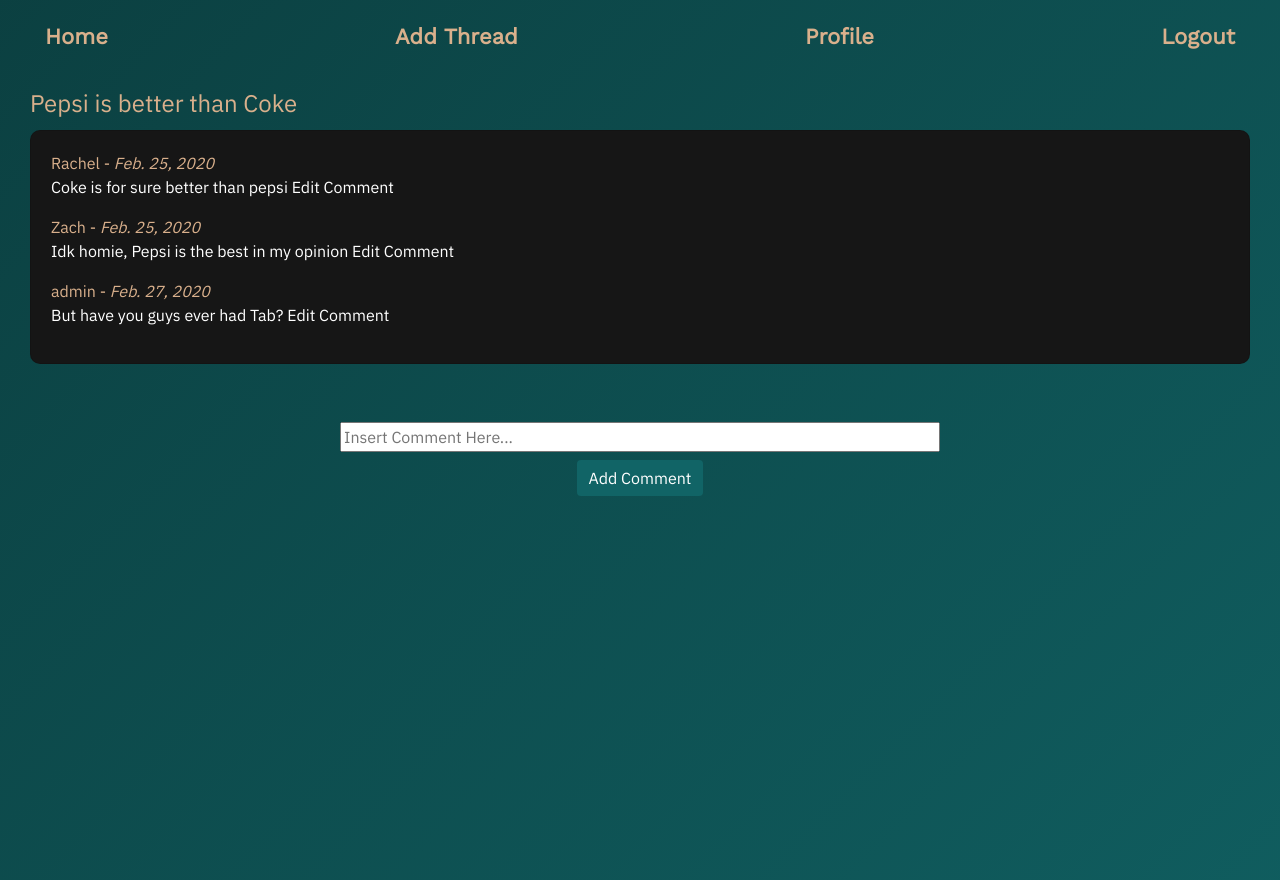
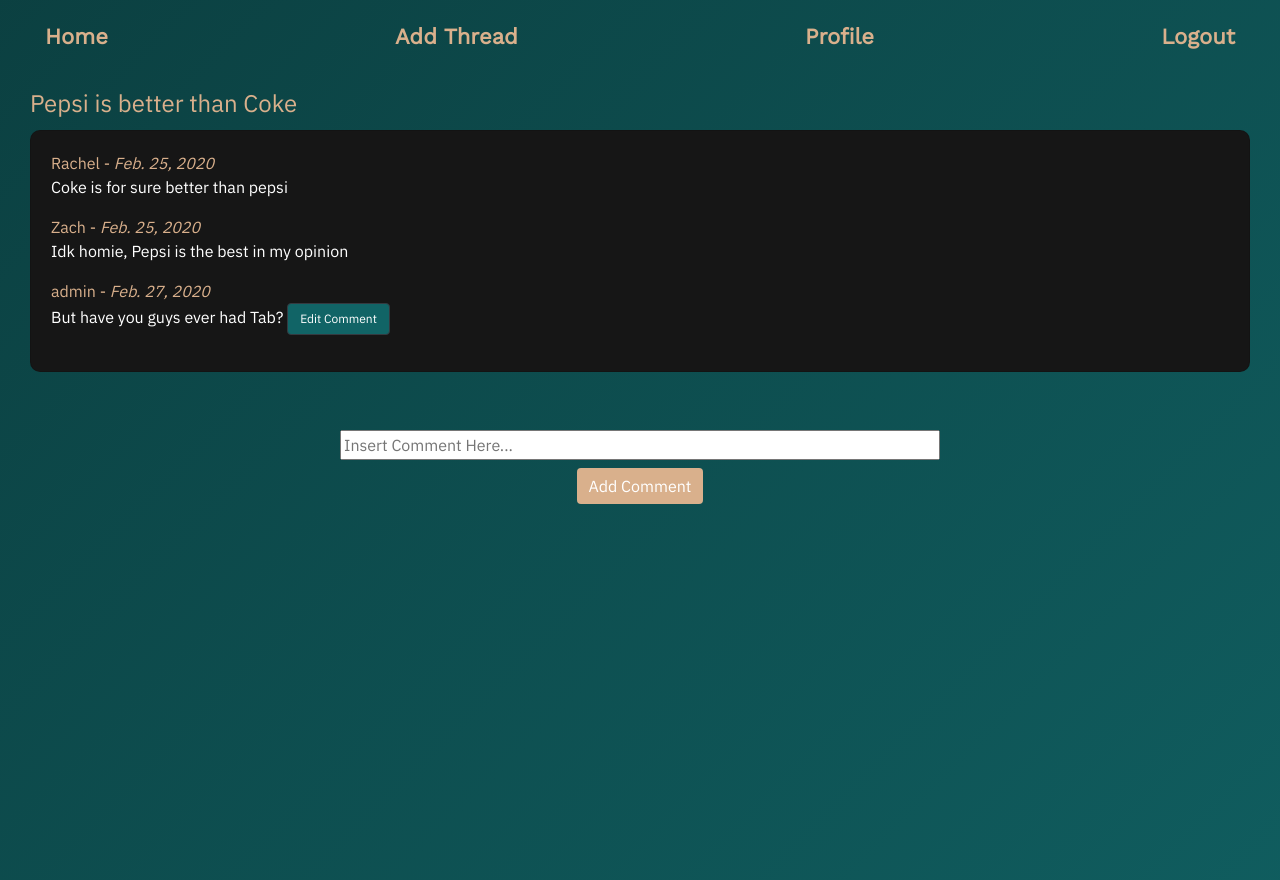
Before and after one commit to TheLukeRussell/8-1-django-chat-app, a Django app: page /4/ in a window 1280 px wide. Run offline with Django 3.2, Linux system fonts and the light colour scheme; a user stored in the database is signed in; data comes from the database, SQL or seed files in the repository; both versions use the stored data as it was after the commit; some libraries are stand-ins or nearby versions.

Commit message:
filtered edit comment button so only user comments  can be edited

```diff
--- a/chat/templates/chat/detail.html
+++ b/chat/templates/chat/detail.html
@@ -11,7 +11,9 @@
             {% for comment in object.comment_set.all %}
             <div class="comment">
                 <div class="date">{{comment.name}} - <i>{{comment.created_date}}</i></div>
-                <p>{{comment.comment}} <a href="{% url 'chat:edit_comment' comment.id %}">Edit Comment</a></p></div>
+                <p>{{comment.comment}} {% if comment.name == request.user %}
+                    <a id="edit-comment" class="btn btn-dark" href="{% url 'chat:edit_comment' comment.id %}">Edit Comment</a>
+                    {% endif %}</p></div>
             {% empty %}
             <p>No comments here yet :(</p>
             {% endfor %}
@@ -24,7 +26,7 @@
         {{ form|crispy }}
         <input class="comment" placeholder="Insert Comment Here..." name="comment" type="text">
         <br>
-        <button class=" mt-2 btn btn-primary">Add Comment</button>
+        <button class=" mt-2 btn btn-success">Add Comment</button>
     </form>
 </div>
 
--- a/chat/views.py
+++ b/chat/views.py
@@ -70,9 +70,12 @@
         form.instance.chat_id = self.kwargs['pk']
         return super().form_valid(form)
 
-class CommentUpdateView(generic.UpdateView):
+class CommentUpdateView(LoginRequiredMixin, UserPassesTestMixin, generic.UpdateView):
     model = Comment
     form_class = CommentUpdateForm
     template_name = 'chat/edit.html'
     def get_success_url(self):
         return reverse_lazy('chat:index')
+    def test_func(self):
+        obj = self.get_object()
+        return obj.name == self.request.user
--- a/static/css/styles.css
+++ b/static/css/styles.css
@@ -128,6 +128,9 @@
     text-decoration: none;
 }
 
+#edit-comment {
+}
+
 a {
     color: #fff;
 }
@@ -168,6 +171,15 @@
     background-color: #71727a;
 }
 
+.btn-dark {
+    background-color: #116466;
+    font-size: 12px;
+}
+
+.btn-dark:hover {
+    background-color: #0d4b4d;
+}
+
 .date {
     color: #D9B08C;
 }
```
Also changed, not shown: db.sqlite3.
